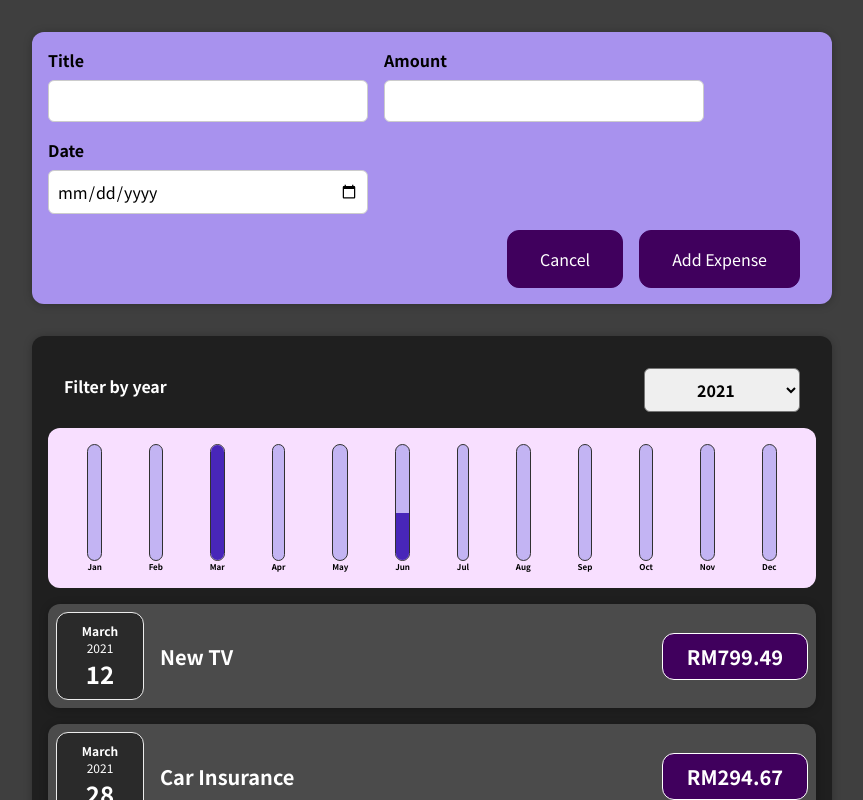
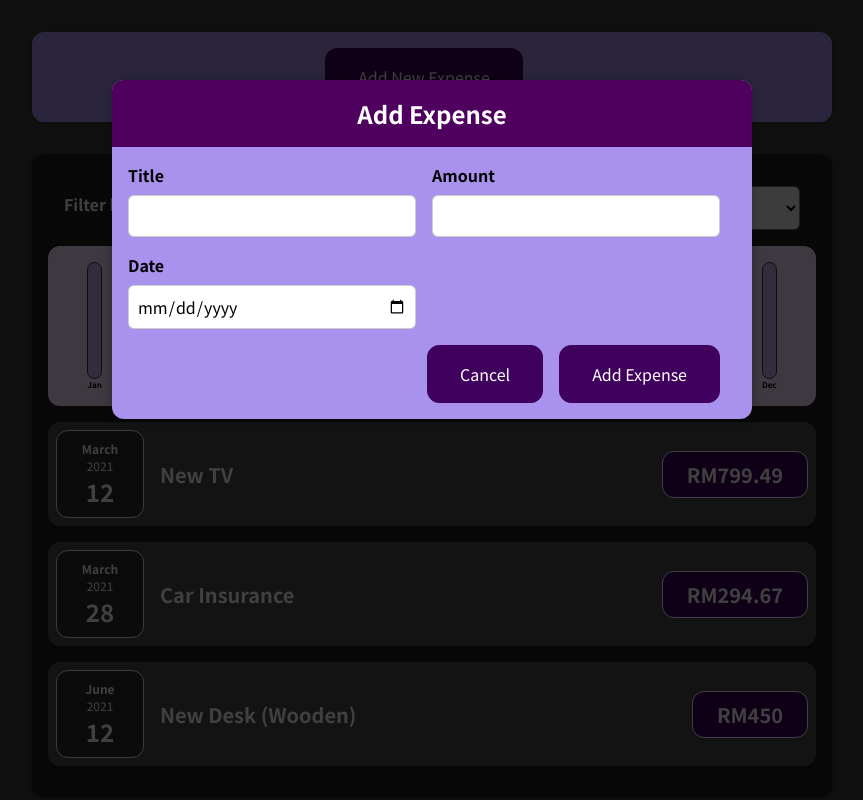
Before and after one commit to junwei-wong/expense-tracker, a React (Create React App) app: page / in a window 1280 px wide. Both pictures are taken after a click on the button "Add New Expense". Shown: the top 800 px of the page, without its empty margins (208-1071 px from the left). Built offline with nearby package versions, Linux system fonts and the light colour scheme.

Commit message:
Change add expense into popup modal

```diff
--- a/src/components/NewExpense/ExpenseForm.css
+++ b/src/components/NewExpense/ExpenseForm.css
@@ -17,7 +17,7 @@
   padding: 0.5rem;
   border-radius: 6px;
   border: 1px solid #ccc;
-  width: 20rem;
+  width: 18rem;
   max-width: 100%;
 }
 
--- a/src/components/NewExpense/NewExpense.js
+++ b/src/components/NewExpense/NewExpense.js
@@ -1,5 +1,6 @@
 import React, { useState } from "react";
 import ExpenseForm from "./ExpenseForm";
+import Modal from "../UI/Modal";
 import "./NewExpense.css";
 
 const NewExpense = ({ onAddExpense }) => {
@@ -16,10 +17,15 @@ const NewExpense = ({ onAddExpense }) => {
 
   return (
     <div className="new-expense">
-      {!formStatus && (
-        <button onClick={toggleFormHandler}>Add New Expense</button>
+      <button onClick={toggleFormHandler}>Add New Expense</button>
+      {formStatus && (
+        <Modal title="Add Expense">
+          <ExpenseForm
+            onSaveExpenseData={saveExpenseDataHandler}
+            toggleForm={toggleFormHandler}
+          />
+        </Modal>
       )}
-      {formStatus && <ExpenseForm onSaveExpenseData={saveExpenseDataHandler} toggleForm={toggleFormHandler}/>}
     </div>
   );
 };
--- /dev/null
+++ b/src/components/UI/Modal.css
@@ -0,0 +1,40 @@
+.backdrop {
+  position: fixed;
+  top: 0;
+  left: 0;
+  width: 100%;
+  height: 100vh;
+  z-index: 10;
+  background: rgba(0, 0, 0, 0.75);
+}
+
+.modal {
+  position: fixed;
+  top: 10vh;
+  left: 10%;
+  width: 90%;
+  z-index: 100;
+  overflow: hidden;
+  background-color: #a892ee;
+}
+
+.header {
+  background: #4f005f;
+  padding: 1rem;
+}
+
+.header h2 {
+  margin: 0;
+  color: white;
+}
+
+.content {
+  padding: 1rem;
+}
+
+@media (min-width: 768px) {
+  .modal {
+    left: calc(50% - 20rem);
+    width: 40rem;
+  }
+}
--- /dev/null
+++ b/src/components/UI/Modal.js
@@ -0,0 +1,18 @@
+import React from "react";
+import Card from "./Card.js";
+import "./Modal.css";
+
+const Modal = (props) => {
+  return (
+    <div className="backdrop">
+      <Card className="modal">
+        <header className="header">
+          <h2>{props.title}</h2>
+        </header>
+        <div className="content">{props.children}</div>
+      </Card>
+    </div>
+  );
+};
+
+export default Modal;
```
Also changed, not shown: 1 other file (tests, documents, lock files or other folders).
